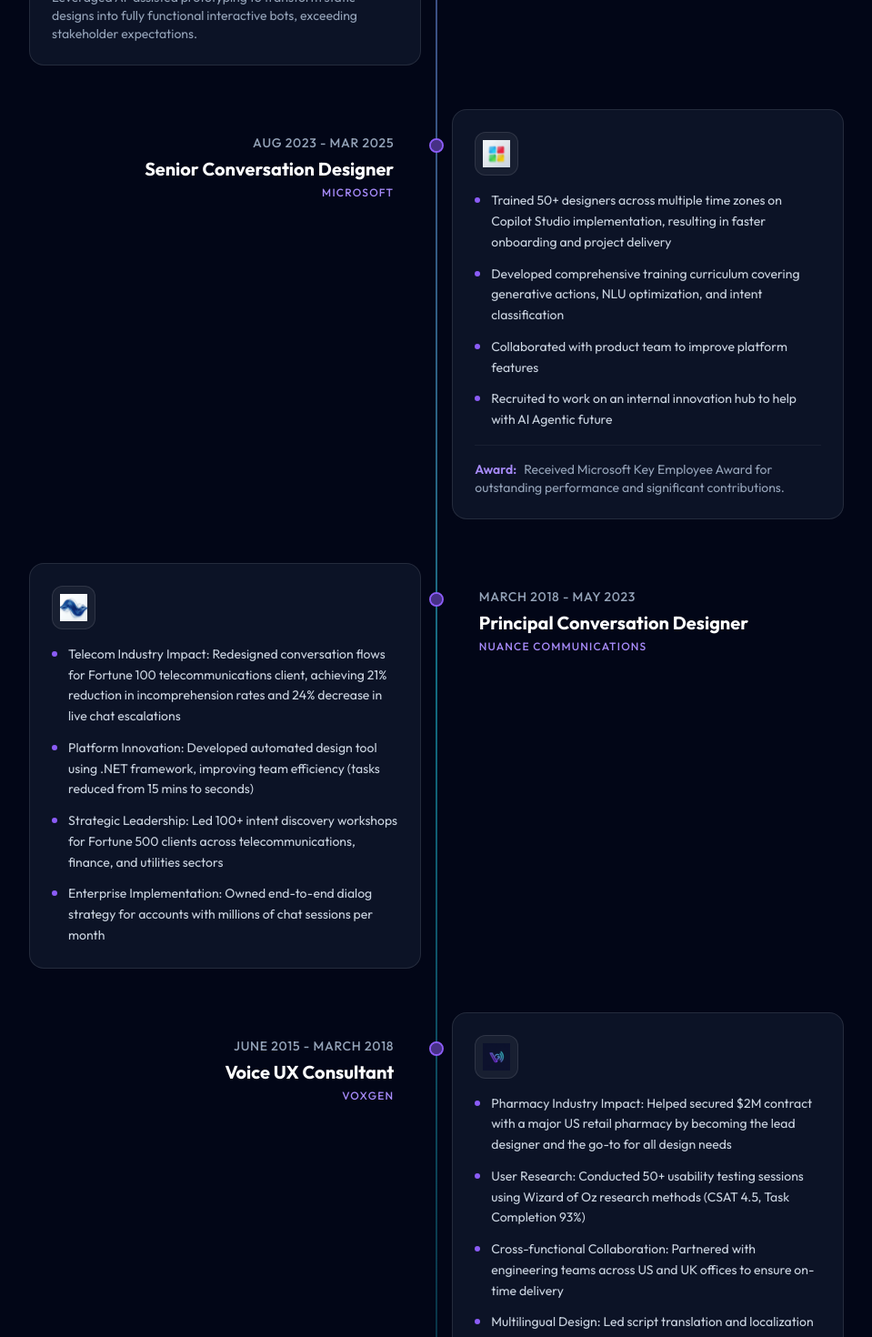
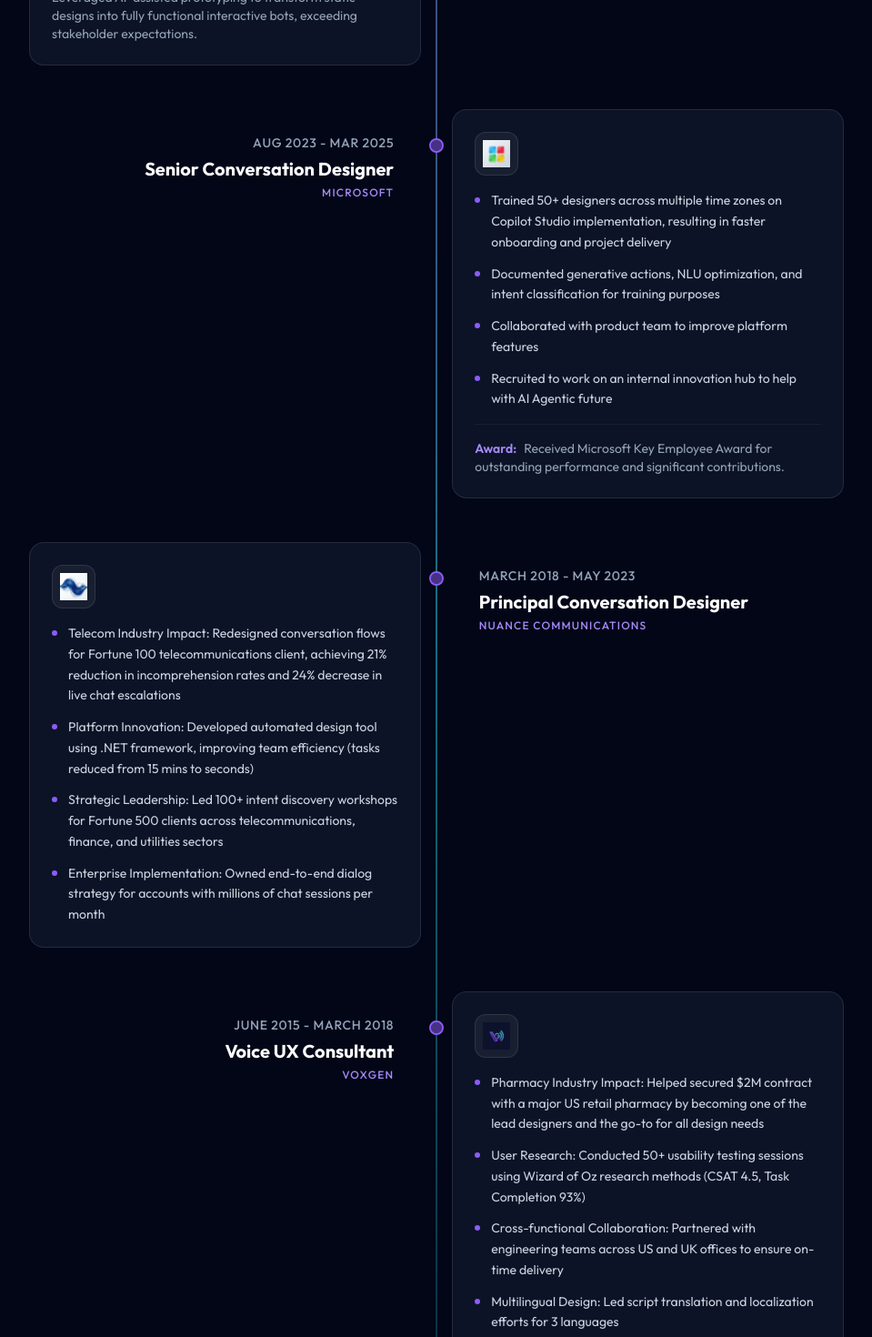
Before and after one commit to theuxfactor/arungeorge_v2, a React (Vite) app: page / in a window 1280 px wide. Shown: the part 1580-3050 px from the top of the page at 91% size, without its empty margins (160-1119 px from the left). Built offline with nearby package versions, Linux system fonts and the light colour scheme.

Commit message:
Update Resume.jsx
updated resume data...

```diff
--- a/src/components/Resume.jsx
+++ b/src/components/Resume.jsx
@@ -34,7 +34,7 @@
             logo: microsoftLogo,
             description: [
                 "Trained 50+ designers across multiple time zones on Copilot Studio implementation, resulting in faster onboarding and project delivery",
-                "Developed comprehensive training curriculum covering generative actions, NLU optimization, and intent classification",
+                "Documented generative actions, NLU optimization, and intent classification for training purposes",
                 "Collaborated with product team to improve platform features",
                 "Recruited to work on an internal innovation hub to help with AI Agentic future"
             ],
@@ -61,7 +61,7 @@
             location: "Remote",
             logo: voxgenLogo,
             description: [
-                "Pharmacy Industry Impact: Helped secured $2M contract with a major US retail pharmacy by becoming the lead designer and the go-to for all design needs",
+                "Pharmacy Industry Impact: Helped secured $2M contract with a major US retail pharmacy by becoming one of the lead designers and the go-to for all design needs",
                 "User Research: Conducted 50+ usability testing sessions using Wizard of Oz research methods (CSAT 4.5, Task Completion 93%)",
                 "Cross-functional Collaboration: Partnered with engineering teams across US and UK offices to ensure on-time delivery",
                 "Multilingual Design: Led script translation and localization efforts for 3 languages"
```
